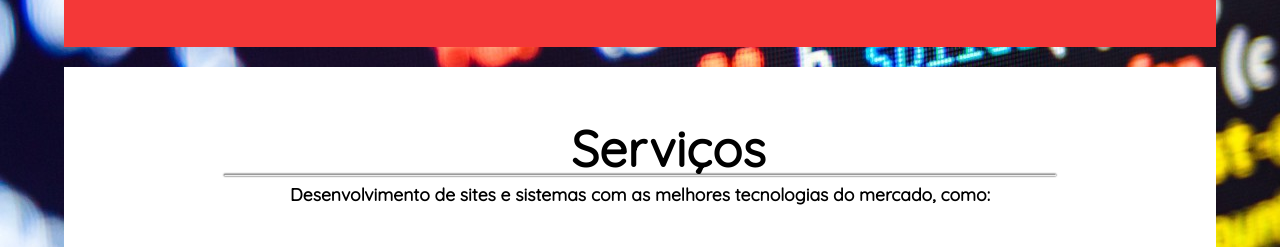
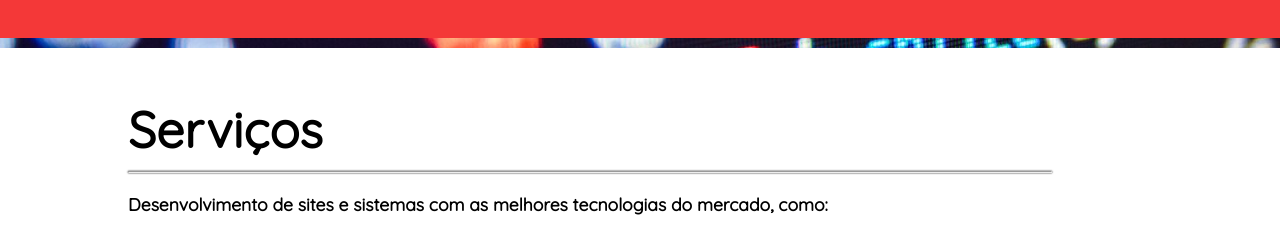
Before and after one commit to antoniotex/portfolio-2018, a plain HTML site: page index.html in a window 1280 px wide. Shown: the part 1376-1623 px from the top of the page. Drawn offline with nearby package versions, Linux system fonts and the light colour scheme.

Commit message:
Adjust bug on section servicos

```diff
--- a/css/menu.css
+++ b/css/menu.css
@@ -5,7 +5,7 @@ nav{
 }
 nav ul{
 	list-style: none;
-	background: rgba(0, 0, 0, 0.3);
+	background: rgba(0, 0, 0, 0.7);
 	overflow: hidden;
 	color: #fff;
 	padding: 0;
@@ -23,16 +23,16 @@ nav ul{
 	font-size: 24px;
 }
 nav.black ul{
-	background: rgba(0, 0, 0, 0.5);
+	background: rgba(0, 0, 0, 0.9);
 }
 nav ul li{
 	display: inline-block;
-	padding: 20px;
+	padding: 10px;
 }
 nav ul li a{
 	text-decoration: none;
 	color: #fff;
-	font-size: 20px;
+	font-size: 15px;
 }
 nav ul li a:hover{
 	border-top: 2px solid blue;
--- a/css/servicos.css
+++ b/css/servicos.css
@@ -1,18 +1,30 @@
 #servicos{
-	width: 90%;
+	width: 100%;
+	display:flex;
+	margin: 10px auto;
+	flex-direction: row;
+	flex-wrap: wrap;
+	justify-content: flex-start;
+	align-items: flex-start;
 	height: auto;
+	background: #fff;
 	padding: 50px 0 50px 0;
-	margin: 20px auto 20px auto;
-	background: #fff;
-	display: grid;
-	grid-template-columns: 80%;
-	grid-template-rows: 10% 4% 10% auto auto;
-	justify-items: center;
-	align-items: start;
-	justify-content: center;
+}
+.servicos-1{
+	width: 80%;
+	display: flex;
+	flex-direction: column;
+	flex-wrap: wrap;
+	justify-content: flex-start;
+	align-items: flex-start;
+	color:#000;
+	margin: auto;
 }
 .servicos-item:nth-child(1){
-font-size: 50px;
+	font-size: 50px;
+}
+.servicos-item:nth-child(3){
+	font-size: 20px;
 }
 .logos{
 	width: 100%;
@@ -24,6 +36,3 @@ font-size: 50px;
 	align-items: flex-end;
 	margin-top: 40px;
 }
-.servicos-item{
-	width: 15%;
-}
--- a/css/sobre.css
+++ b/css/sobre.css
@@ -1,7 +1,7 @@
 #sobre{
-	width: 90%;
+	width: 100%;
 	display:flex;
-	margin: auto;
+	margin: 10px auto;
 	flex-direction: row;
 	flex-wrap: wrap;
 	justify-content: center;
@@ -11,7 +11,7 @@
 	padding: 50px 0 50px 0;
 }
 .sobre-1{
-	width: 50%;
+	width: 70%;
 	display: flex;
 	flex-direction: column;
 	flex-wrap: wrap;
--- a/index.html
+++ b/index.html
@@ -70,9 +70,10 @@
 			</div>
 		</div>
 		<div id="servicos">
-			<h2 class="servicos-item">Serviços</h2>
-			<hr>
-			<h3>Desenvolvimento de sites e sistemas com as melhores tecnologias do mercado, como:</h3>
+			<div class="servicos-1">
+				<h2 class="servicos-item">Serviços</h2><hr>
+				<h3>Desenvolvimento de sites e sistemas com as melhores tecnologias do mercado, como:</h3>
+			</div>
 			<div class="logos">
 				<img src="images/html5.png" alt="" class="servicos-item">
 				<img src="images/css3.png" alt="" class="servicos-item">
```
